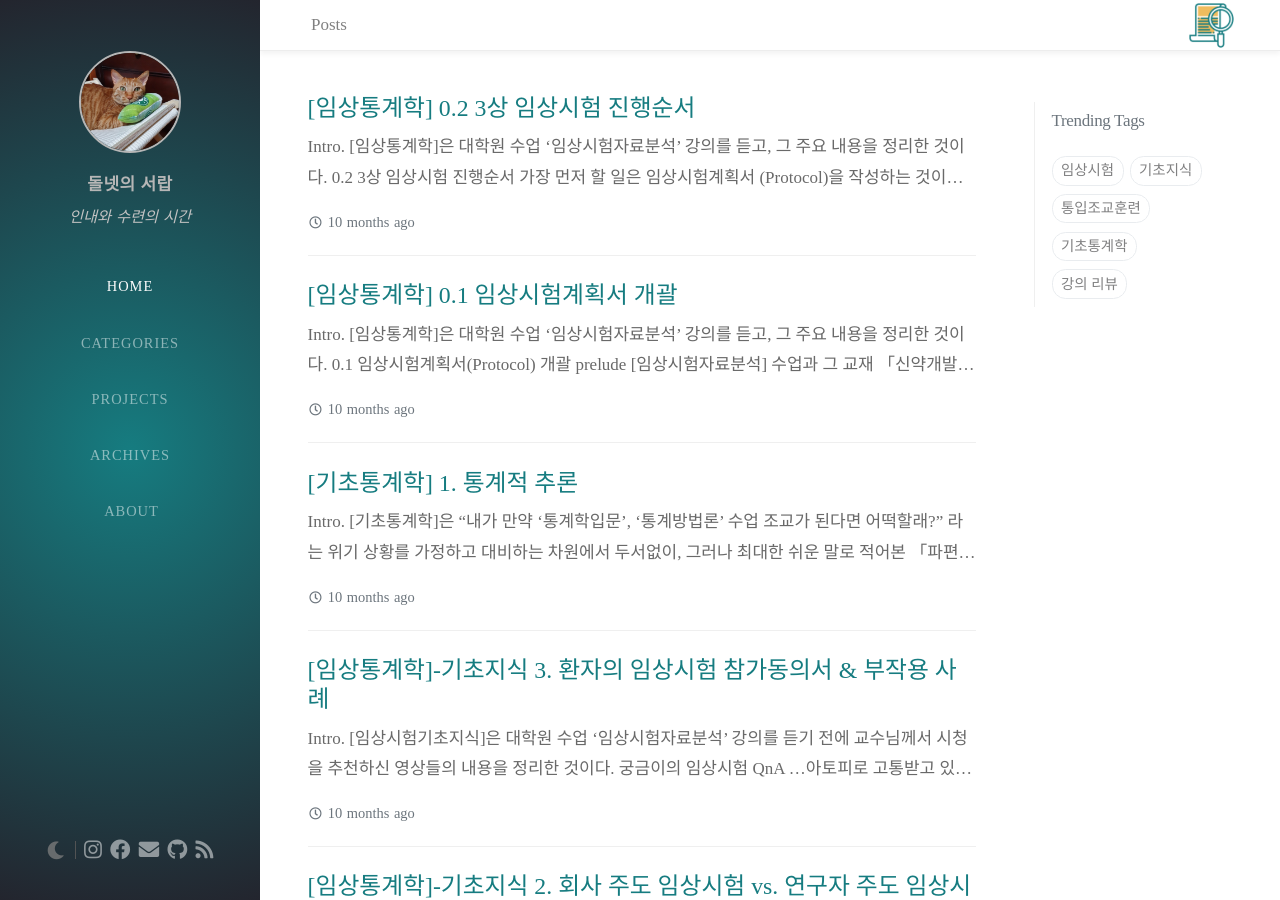
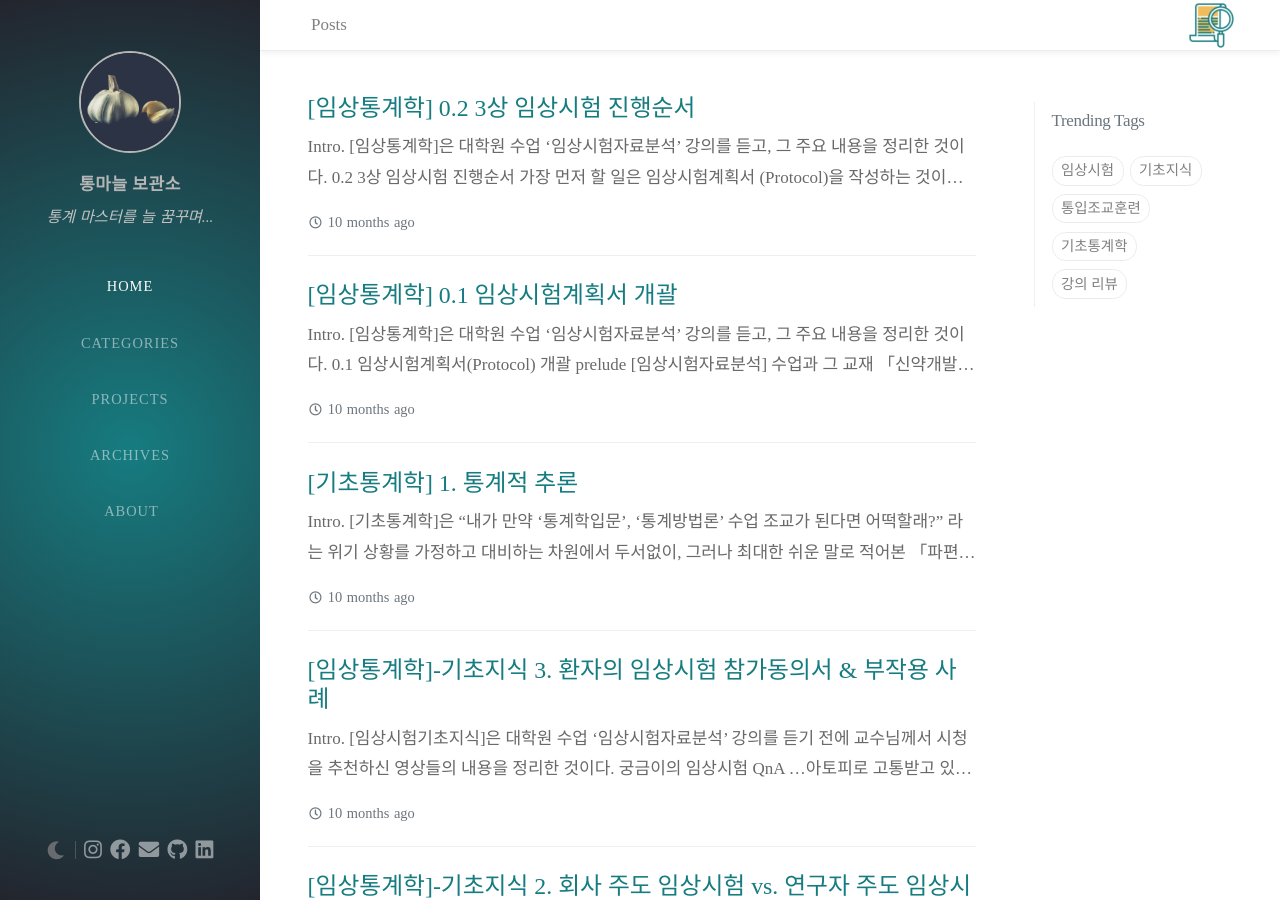
Before and after one commit to Johnnystats/Johnnystats.github.io, a Jekyll site: the page built from index.html, in a window 1280 px wide and 900 px high. Built offline with Jekyll 4.4.1, drawn with Linux system fonts in a browser that asks for light colours; nearby versions of some CDN libraries; the list of posts is cut into pages by our own code.

Commit message:
fix sidebar

```diff
--- a/_config.yml
+++ b/_config.yml
@@ -1,6 +1,6 @@
-title: 돌넷의 서랍
+title: 통마늘 보관소
 
-tagline: 인내와 수련의 시간 #<b>통</b>계 <b>마</b>스터를 <b>늘</b> 꿈꾸며...
+tagline: 통계 마스터를 늘 꿈꾸며... #<b>통</b>계 <b>마</b>스터를 <b>늘</b> 꿈꾸며...
 
 description: >-
   통계 마스터를 늘 꿈꾸며...
@@ -28,7 +28,7 @@ social:
     - https://github.com/johnnystats       # change to your github homepage
     # Uncomment below to add more social links
     # - https://www.facebook.com/username
-    - https://www.linkedin.com/in/hae-hwan-lee-b90aa8166/
+    - https://www.linkedin.com/in/eui-jun-choi-7799831a1/
 
 google_site_verification: google_meta_tag_verification # change to your verification string
 #Google Analytics and Webmaster Tools
--- a/_includes/sidebar.html
+++ b/_includes/sidebar.html
@@ -76,8 +76,9 @@
   <a href="https://github.com/{{ site.github.username }}" target="_blank">
     <i class="fab fa-github"></i>
   </a>
-  <a href="{{ site.baseurl }}/feed.xml" target="_blank">
-    <i class="fas fa-rss"></i>
+  <a href="https://www.linkedin.com/in/eui-jun-choi-7799831a1/" target="_blank">
+    <i class="fab fa-linkedin"></i>
   </a>
 
+
 </div>
```
Also changed, not shown: assets/img/sample/garlic-2810491-down.jpg, assets/img/sample/garlic-2810491-down2.jpg (added), assets/img/sample/garlic-2810491-down3.jpg (deleted).
